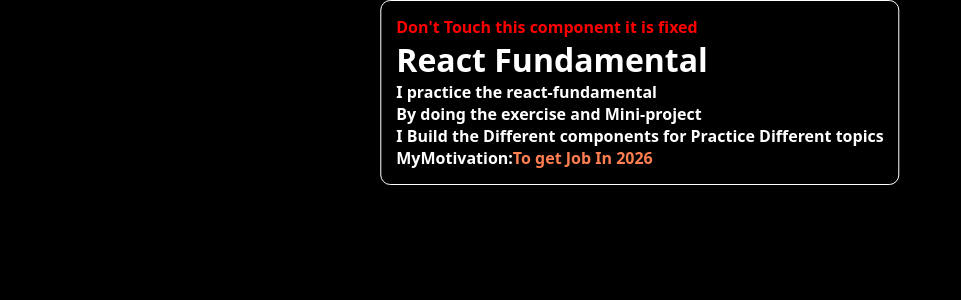
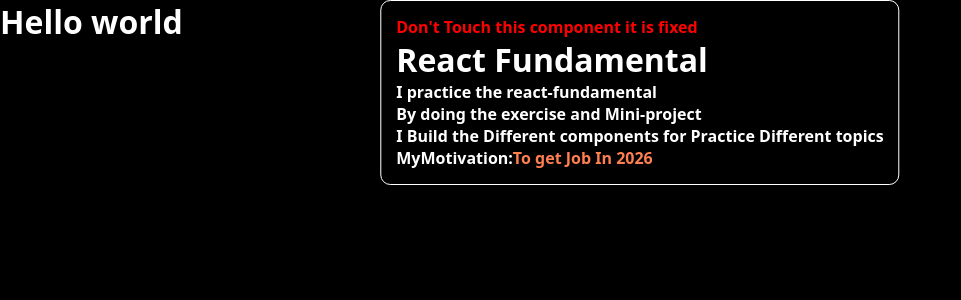
Before and after one commit to nikhildev-webapp/ReactFundamentals, a React (Vite) app: page / in a window 1280 px wide. Shown: the top 300 px of the page, without its empty margins (0-961 px from the left). Built offline with nearby package versions, Linux system fonts and the light colour scheme.

Commit message:
create mini-project-contactForm

```diff
--- a/src/App.jsx
+++ b/src/App.jsx
@@ -1,4 +1,5 @@
 import './App.css'
+import Contact from './components/Contact/Contact'
 import ExerciseComponent from './components/ExerciseComponent'
 
 function App() {
@@ -6,7 +7,7 @@
     <>
       <ExerciseComponent />
       {/* Add your exercise component here⬇️*/}
-
+      <Contact/>
     </>
   )
 }
--- /dev/null
+++ b/src/components/Contact/Contact.jsx
@@ -0,0 +1,12 @@
+import React from 'react'
+import './Contact.css'
+
+const Contact = () => {
+  return (
+      <>
+          <h1>Hello world</h1>
+      </>
+  )
+}
+
+export default Contact
```
Also changed, not shown: src/components/Contact/Contact.css (added).
